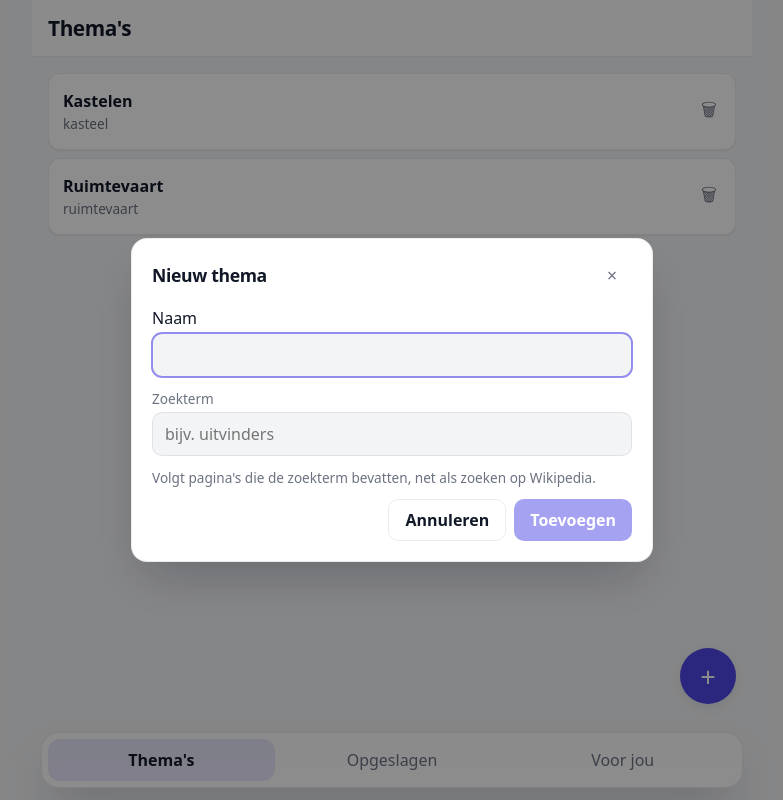
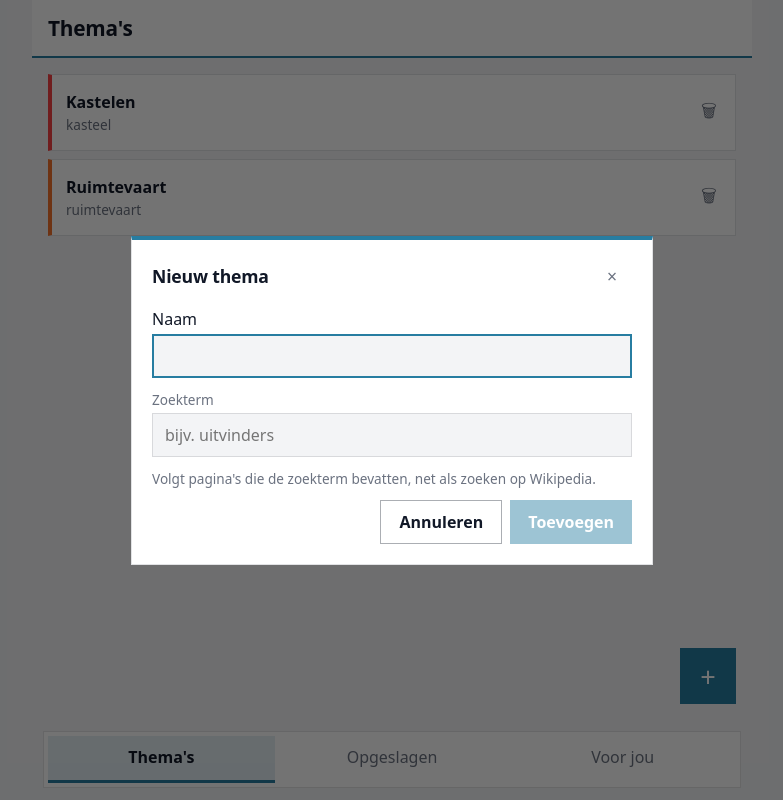
Before and after one commit to randelldb/wikiMe, a React (Vite) app: page / in a window 1280 px wide. Both pictures are taken after a click on the button "Thema toevoegen". Shown: the whole page, without its empty margins (248-1031 px from the left). Built offline with nearby package versions, Linux system fonts and the light colour scheme.

Commit message:
Restyle UI: metro color palette and squared shapes
Apply the 10-color palette (cerulean as primary, strawberry for hearts)
and a flat Metro look: sharp corners, no shadows or blur, solid accent
bars on tiles, cards and tabs.

Generated by Mistral Vibe.
Co-Authored-By: Mistral Vibe <vibe@mistral.ai>

```diff
--- a/src/index.css
+++ b/src/index.css
@@ -1,18 +1,26 @@
 :root {
   color-scheme: light dark;
+  /* Palette: metro accents */
+  --c-strawberry: #f94144;
+  --c-tangerine: #f3722c;
+  --c-carrot: #f8961e;
+  --c-coral: #f9844a;
+  --c-sun: #f9c74f;
+  --c-willow: #90be6d;
+  --c-seagrass: #43aa8b;
+  --c-cyan: #4d908e;
+  --c-slate: #577590;
+  --c-cerulean: #277da1;
+
   --bg: #f3f4f6;
   --surface: #ffffff;
   --text: #111827;
   --muted: #6b7280;
-  --primary: #4f46e5;
+  --border: rgba(17, 24, 39, 0.12);
+  --primary: var(--c-cerulean);
   --primary-contrast: #ffffff;
-  --heart: #e64980;
+  --heart: var(--c-strawberry);
   --error: #e03131;
-  --border: rgba(17, 24, 39, 0.08);
-  --shadow-sm: 0 1px 2px rgba(17, 24, 39, 0.06);
-  --shadow-md: 0 4px 12px rgba(17, 24, 39, 0.08);
-  --shadow-xl: 0 24px 48px -12px rgba(17, 24, 39, 0.25);
-  --radius: 12px;
 }
 
 @media (prefers-color-scheme: dark) {
@@ -21,13 +29,8 @@
     --surface: #161921;
     --text: #e5e7eb;
     --muted: #9ca3af;
-    --primary: #6366f1;
-    --heart: #f783ac;
+    --border: rgba(255, 255, 255, 0.12);
     --error: #fa5252;
-    --border: rgba(255, 255, 255, 0.08);
-    --shadow-sm: 0 1px 2px rgba(0, 0, 0, 0.4);
-    --shadow-md: 0 4px 12px rgba(0, 0, 0, 0.4);
-    --shadow-xl: 0 24px 48px -12px rgba(0, 0, 0, 0.6);
   }
 }
 
@@ -54,16 +57,14 @@ body {
   align-items: center;
   gap: 12px;
   padding: 14px 16px;
-  background: color-mix(in srgb, var(--surface) 85%, transparent);
-  backdrop-filter: blur(12px) saturate(180%);
-  -webkit-backdrop-filter: blur(12px) saturate(180%);
-  border-bottom: 1px solid var(--border);
+  background: var(--surface);
+  border-bottom: 2px solid var(--primary);
 }
 
 .appbar h1 {
   font-size: 1.3rem;
-  font-weight: 700;
-  letter-spacing: -0.02em;
+  font-weight: 800;
+  letter-spacing: -0.01em;
   margin: 0;
   flex: 1;
   white-space: nowrap;
@@ -86,7 +87,7 @@ body {
   margin: 0;
 }
 
-/* --- Lists (themes / saved) --- */
+/* --- Lists (themes / saved): flat tiles with a metro accent stripe --- */
 
 .list {
   list-style: none;
@@ -102,10 +103,20 @@ body {
   gap: 4px;
   background: var(--surface);
   border: 1px solid var(--border);
-  border-radius: var(--radius);
-  box-shadow: var(--shadow-sm);
+  border-left: 4px solid var(--list-accent, var(--primary));
   padding: 4px 6px 4px 0;
 }
+
+.list-item:nth-child(10n + 1) { --list-accent: var(--c-strawberry); }
+.list-item:nth-child(10n + 2) { --list-accent: var(--c-tangerine); }
+.list-item:nth-child(10n + 3) { --list-accent: var(--c-carrot); }
+.list-item:nth-child(10n + 4) { --list-accent: var(--c-coral); }
+.list-item:nth-child(10n + 5) { --list-accent: var(--c-sun); }
+.list-item:nth-child(10n + 6) { --list-accent: var(--c-willow); }
+.list-item:nth-child(10n + 7) { --list-accent: var(--c-seagrass); }
+.list-item:nth-child(10n + 8) { --list-accent: var(--c-cyan); }
+.list-item:nth-child(10n + 9) { --list-accent: var(--c-slate); }
+.list-item:nth-child(10n + 10) { --list-accent: var(--c-cerulean); }
 
 .list-main {
   flex: 1;
@@ -120,12 +131,11 @@ body {
   cursor: pointer;
   color: inherit;
   font: inherit;
-  border-radius: var(--radius);
   transition: background 0.15s ease;
 }
 
 .list-main:hover {
-  background: color-mix(in srgb, var(--primary, #4f46e5) 6%, transparent);
+  background: color-mix(in srgb, var(--list-accent) 10%, transparent);
 }
 
 .list-text {
@@ -150,48 +160,46 @@ body {
 .thumb {
   width: 56px;
   height: 56px;
-  border-radius: 10px;
   object-fit: cover;
   flex-shrink: 0;
 }
 
-/* --- Buttons --- */
+/* --- Buttons: flat, square, solid accent --- */
 
 .btn {
   display: inline-flex;
   align-items: center;
   justify-content: center;
   gap: 6px;
-  padding: 9px 16px;
+  padding: 10px 18px;
   border: none;
-  border-radius: 10px;
   background: var(--primary);
   color: var(--primary-contrast);
   font: inherit;
   font-weight: 600;
   cursor: pointer;
   text-decoration: none;
-  transition: filter 0.15s ease, opacity 0.15s ease;
+  transition: background 0.15s ease, opacity 0.15s ease;
 }
 
 .btn:hover {
-  filter: brightness(1.08);
+  background: color-mix(in srgb, var(--primary) 82%, #000);
 }
 
 .btn:disabled {
-  opacity: 0.5;
+  opacity: 0.45;
   cursor: default;
 }
 
 .btn-outline {
   background: transparent;
   color: var(--text);
-  border: 1px solid var(--border);
+  border: 1px solid color-mix(in srgb, var(--text) 35%, transparent);
 }
 
 .btn-outline:hover {
-  filter: none;
-  background: color-mix(in srgb, var(--text) 6%, transparent);
+  background: color-mix(in srgb, var(--text) 8%, transparent);
+  color: var(--text);
 }
 
 .icon-btn {
@@ -201,7 +209,6 @@ body {
   width: 40px;
   height: 40px;
   border: none;
-  border-radius: 10px;
   background: transparent;
   color: var(--muted);
   font-size: 1.1rem;
@@ -212,13 +219,12 @@ body {
 }
 
 .icon-btn:hover {
-  background: color-mix(in srgb, var(--text) 8%, transparent);
+  background: color-mix(in srgb, var(--text) 10%, transparent);
   color: var(--text);
 }
 
 .icon-btn.heart {
   border: 1px solid var(--border);
-  border-radius: 999px;
   background: var(--surface);
   font-size: 1.15rem;
 }
@@ -229,7 +235,7 @@ body {
 
 .icon-btn.heart.saved {
   background: var(--heart);
-  border-color: transparent;
+  border-color: var(--heart);
   color: #fff;
 }
 
@@ -242,17 +248,14 @@ body {
   z-index: 15;
   width: 56px;
   height: 56px;
-  border-radius: 999px;
   background: var(--primary);
   color: var(--primary-contrast);
   font-size: 1.7rem;
-  box-shadow: var(--shadow-md);
 }
 
 .icon-btn.fab:hover {
-  background: var(--primary);
+  background: color-mix(in srgb, var(--primary) 82%, #000);
   color: var(--primary-contrast);
-  filter: brightness(1.08);
 }
 
 /* --- Bottom tab bar --- */
@@ -264,13 +267,9 @@ body {
   transform: translateX(-50%);
   width: calc(100% - 32px);
   max-width: 688px;
-  padding: 6px;
-  background: color-mix(in srgb, var(--surface) 88%, transparent);
-  backdrop-filter: blur(12px) saturate(180%);
-  -webkit-backdrop-filter: blur(12px) saturate(180%);
+  padding: 4px;
+  background: var(--surface);
   border: 1px solid var(--border);
-  border-radius: 18px;
-  box-shadow: var(--shadow-xl);
   z-index: 15;
   display: flex;
   gap: 4px;
@@ -278,9 +277,9 @@ body {
 
 .tab {
   flex: 1;
-  padding: 10px 0;
+  padding: 10px 0 12px;
   border: none;
-  border-radius: 12px;
+  border-bottom: 3px solid transparent;
   background: transparent;
   color: var(--muted);
   font: inherit;
@@ -295,26 +294,25 @@ body {
 
 .tab.active {
   background: color-mix(in srgb, var(--primary) 12%, transparent);
+  border-bottom-color: var(--primary);
   color: var(--text);
   font-weight: 600;
 }
 
-/* --- Feed cards --- */
+/* --- Feed cards: flat panels --- */
 
 .card {
   background: var(--surface);
   border: 1px solid var(--border);
-  border-radius: 16px;
+  border-top: 4px solid var(--primary);
   margin: 12px 16px;
   overflow: hidden;
   cursor: pointer;
-  box-shadow: var(--shadow-sm);
-  transition: transform 0.15s ease, box-shadow 0.15s ease;
+  transition: border-color 0.15s ease;
 }
 
 .card:hover {
-  transform: translateY(-2px);
-  box-shadow: var(--shadow-md);
+  border-top-color: var(--c-tangerine);
 }
 
 .card-image {
@@ -379,8 +377,7 @@ body {
   transform: translateX(-50%);
   background: var(--surface);
   border: 1px solid var(--border);
-  box-shadow: var(--shadow-xl);
-  border-radius: 12px;
+  border-left: 4px solid var(--c-sun);
   padding: 12px 16px;
   cursor: pointer;
   max-width: 90vw;
@@ -403,7 +400,7 @@ body {
 }
 
 .autocomplete-option:hover {
-  background: color-mix(in srgb, var(--primary, #4f46e5) 8%, transparent);
+  background: color-mix(in srgb, var(--primary) 10%, transparent);
 }
 
 .option-title {
@@ -436,16 +433,15 @@ body {
   display: grid;
   place-items: center;
   padding: 16px;
-  background: color-mix(in srgb, #000 45%, transparent);
+  background: color-mix(in srgb, #000 55%, transparent);
 }
 
 .modal {
   width: min(480px, 100%);
   background: var(--surface);
   border: 1px solid var(--border);
-  border-radius: 16px;
+  border-top: 4px solid var(--primary);
   padding: 8px 20px 20px;
-  box-shadow: var(--shadow-xl);
 }
 
 .modal-header {
@@ -459,8 +455,8 @@ body {
   flex: 1;
   margin: 0;
   font-size: 1.1rem;
-  font-weight: 700;
-  letter-spacing: -0.02em;
+  font-weight: 800;
+  letter-spacing: -0.01em;
 }
 
 .dialog-body {
@@ -489,7 +485,6 @@ body {
 .suggest-wrap input {
   padding: 10px 12px;
   border: 1px solid var(--border);
-  border-radius: 10px;
   background: var(--bg);
   color: var(--text);
   font: inherit;
@@ -497,8 +492,8 @@ body {
 
 .field input:focus,
 .suggest-wrap input:focus {
-  outline: 2px solid color-mix(in srgb, var(--primary) 60%, transparent);
-  outline-offset: -1px;
+  outline: 2px solid var(--primary);
+  outline-offset: -2px;
   border-color: transparent;
 }
 
@@ -532,7 +527,5 @@ body {
   list-style: none;
   background: var(--surface);
   border: 1px solid var(--border);
-  border-radius: 10px;
-  box-shadow: var(--shadow-md);
   z-index: 210;
 }
```
